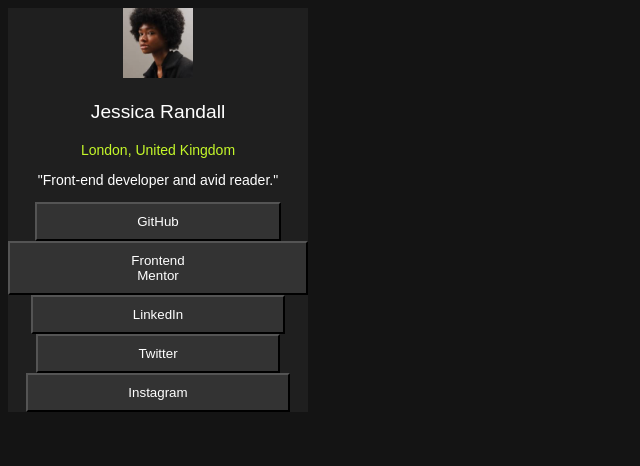
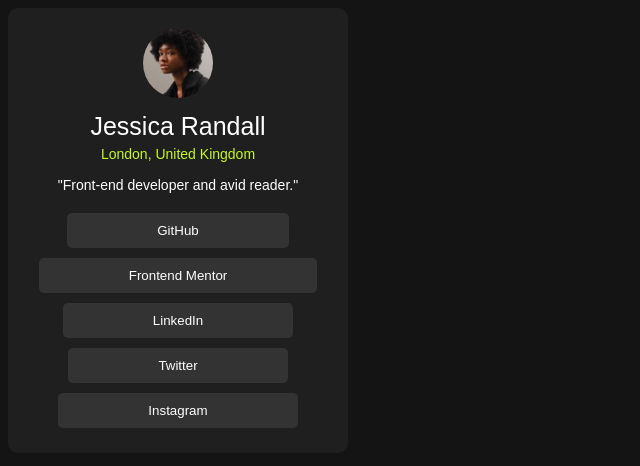
Before and after one commit to hastigholami/social-links-profile, a plain HTML site: page index.html in a window 1280 px wide. Shown: the whole page, without its empty margins (0-640 px from the left). Drawn offline with Linux system fonts and the light colour scheme.

```diff
--- a/style.css
+++ b/style.css
@@ -11,12 +11,17 @@ p {
 button {
     background-color: hsl(0, 0%, 20%);
     color: hsl(0, 0%, 100%);
-    padding: 10px 100px;
+    padding: 10px 90px;
+    margin: 5px auto;
+    border: none;
+    border-radius: 5px;
 }
 
 .profile-preview {
     background-color: hsl(0, 0%, 12%);
     width: 300px;
+    border-radius: 10px;
+    padding: 20px;
 }
 
 .thumbnail {
@@ -27,6 +32,7 @@ button {
 .profile-pic {
     width: 70px;
     height: 70px;
+    border-radius: 35px;
 }
 
 .info {
@@ -34,14 +40,18 @@ button {
 }
 
 .authur {
-    font-size: larger;
+    font-size: 25px;
+    margin: 10px 0px 5px 0px;
 }
 
 .country {
     color: hsl(75, 94%, 57%);
+    margin: 0px;
 }
 
-.job {}
+.job {
+    margin: 15px;
+}
 
 .links {
     text-align: center;
```
